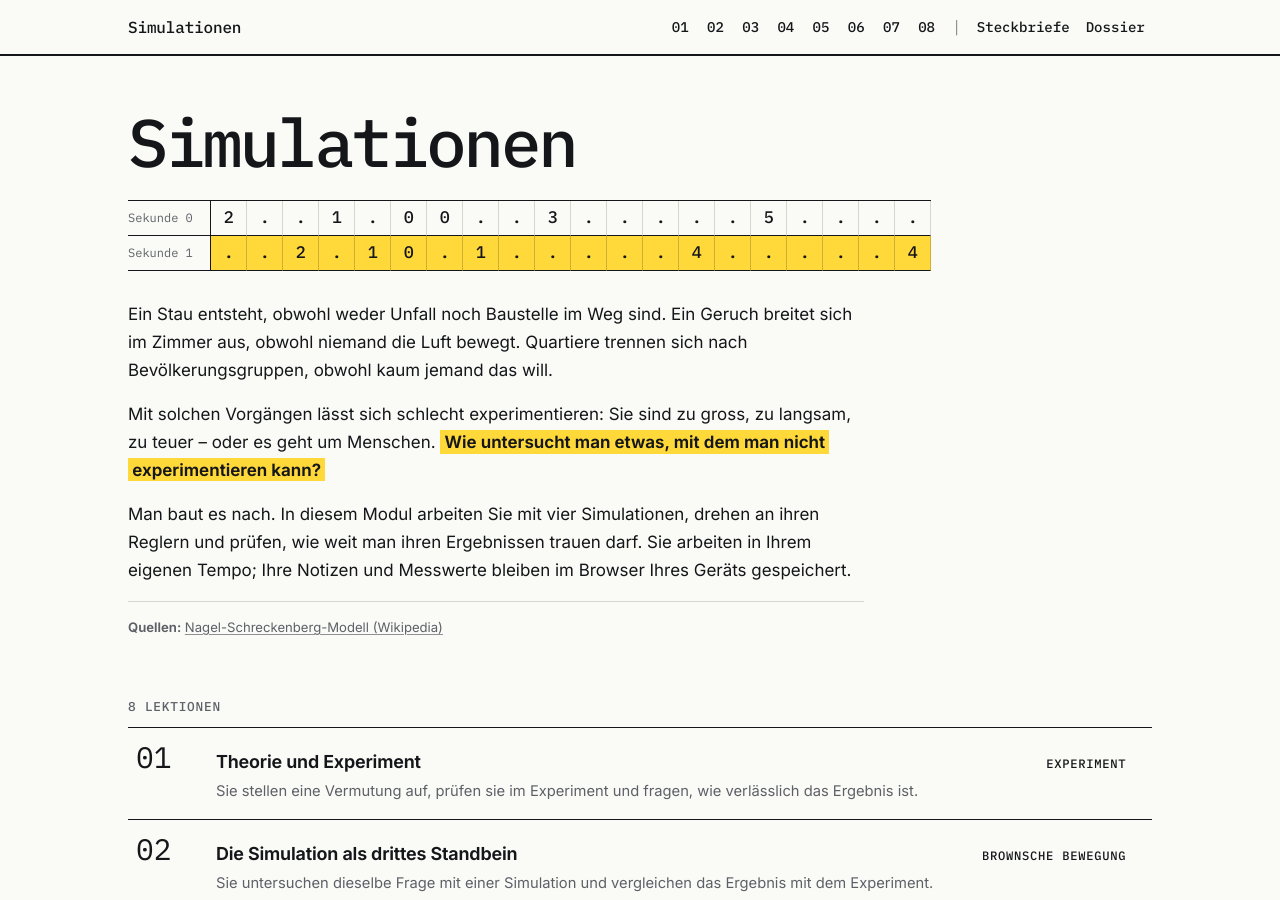
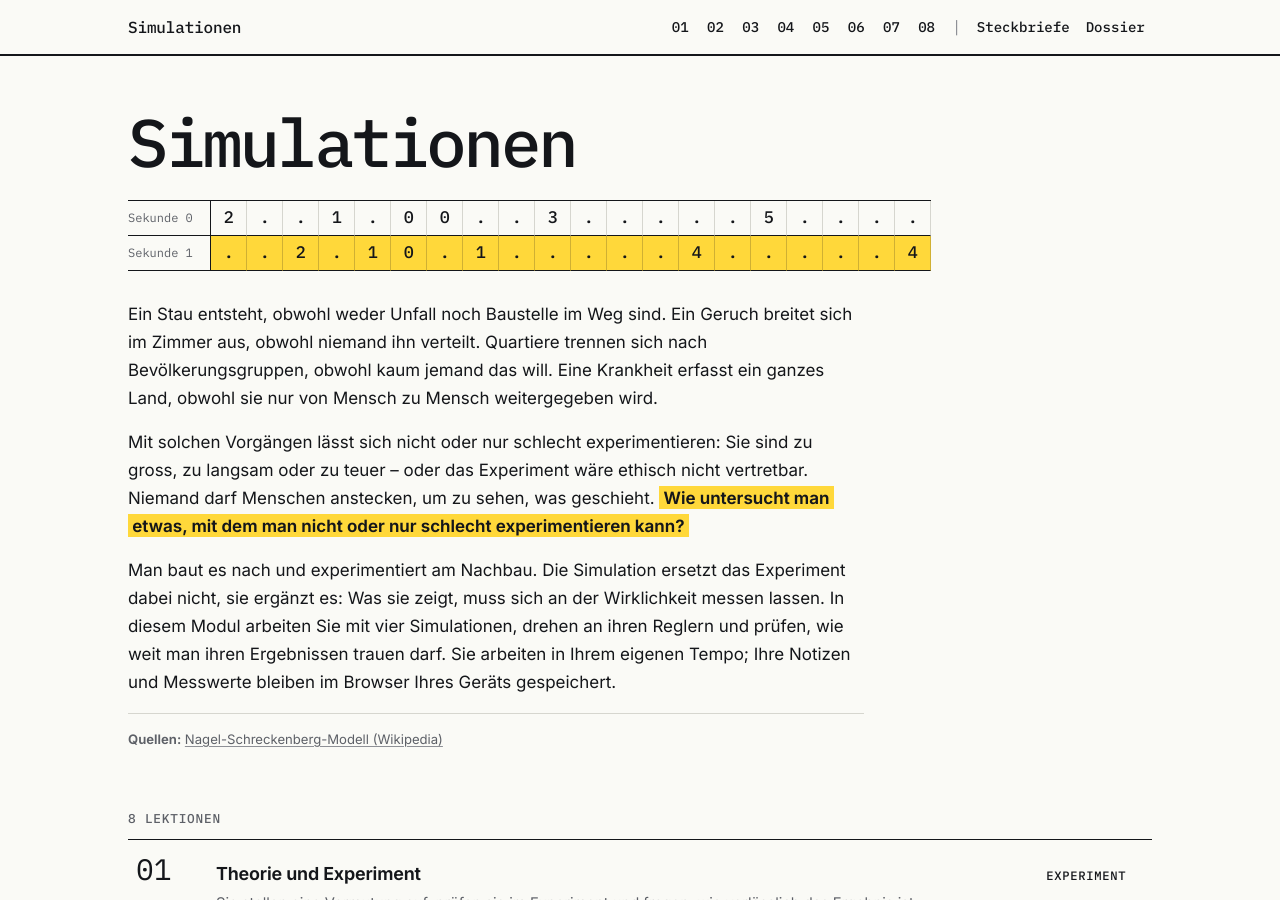
Before and after one commit to masta-nksa/Simulation, a Jekyll site: the page built from index.md, in a window 1280 px wide and 900 px high. Built offline with Jekyll 4.4.1, drawn with Linux system fonts in a browser that asks for light colours.

Commit message:
Startseite: Einstiegstext mit Krankheitsbeispiel, Simulation als Ergänzung des Experiments
Co-Authored-By: Claude Opus 5.5 <noreply@anthropic.com>

```diff
--- a/index.md
+++ b/index.md
@@ -4,24 +4,30 @@ titel: "Übersicht"
 ---
 
 <!--
-  Stand dieser Angaben: 11.10.2026
+  Stand dieser Angaben: 12.10.2026
   - Nagel-Schreckenberg-Modell: 1992, Kai Nagel und Michael Schreckenberg
     (Wikipedia, geprüft am 11.10.2026).
-  Der Einstiegstext nennt bewusst keine Zahlen, die veralten.
+  Der Einstiegstext nennt bewusst keine Zahlen, die veralten. Er sagt
+  ausdrücklich «nicht oder nur schlecht experimentieren» und stellt die
+  Simulation als Ergänzung des Experiments dar, nicht als Ersatz.
 -->
 
 Ein Stau entsteht, obwohl weder Unfall noch Baustelle im Weg sind. Ein Geruch
-breitet sich im Zimmer aus, obwohl niemand die Luft bewegt. Quartiere trennen
-sich nach Bevölkerungsgruppen, obwohl kaum jemand das will.
+breitet sich im Zimmer aus, obwohl niemand ihn verteilt. Quartiere trennen sich
+nach Bevölkerungsgruppen, obwohl kaum jemand das will. Eine Krankheit erfasst
+ein ganzes Land, obwohl sie nur von Mensch zu Mensch weitergegeben wird.
 
-Mit solchen Vorgängen lässt sich schlecht experimentieren: Sie sind zu gross, zu
-langsam, zu teuer – oder es geht um Menschen. **Wie untersucht man etwas, mit dem
-man nicht experimentieren kann?**
+Mit solchen Vorgängen lässt sich nicht oder nur schlecht experimentieren: Sie
+sind zu gross, zu langsam oder zu teuer – oder das Experiment wäre ethisch nicht
+vertretbar. Niemand darf Menschen anstecken, um zu sehen, was geschieht. **Wie
+untersucht man etwas, mit dem man nicht oder nur schlecht experimentieren kann?**
 
-Man baut es nach. In diesem Modul arbeiten Sie mit vier Simulationen, drehen an
-ihren Reglern und prüfen, wie weit man ihren Ergebnissen trauen darf. Sie
-arbeiten in Ihrem eigenen Tempo; Ihre Notizen und Messwerte bleiben im Browser
-Ihres Geräts gespeichert.
+Man baut es nach und experimentiert am Nachbau. Die Simulation ersetzt das
+Experiment dabei nicht, sie ergänzt es: Was sie zeigt, muss sich an der
+Wirklichkeit messen lassen. In diesem Modul arbeiten Sie mit vier Simulationen,
+drehen an ihren Reglern und prüfen, wie weit man ihren Ergebnissen trauen darf.
+Sie arbeiten in Ihrem eigenen Tempo; Ihre Notizen und Messwerte bleiben im
+Browser Ihres Geräts gespeichert.
 
 <p class="quellen"><strong>Quellen:</strong>
 <a href="https://de.wikipedia.org/wiki/Nagel-Schreckenberg-Modell">Nagel-Schreckenberg-Modell (Wikipedia)</a></p>
```
